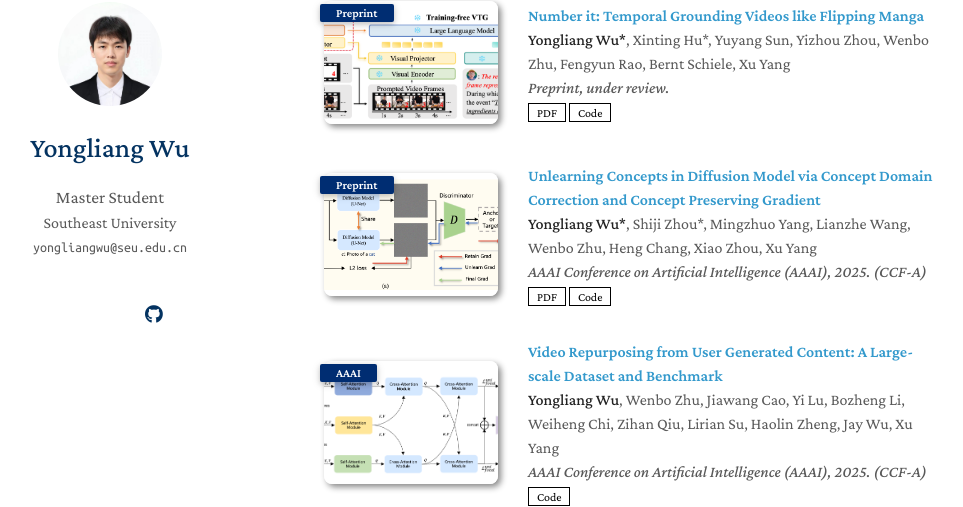
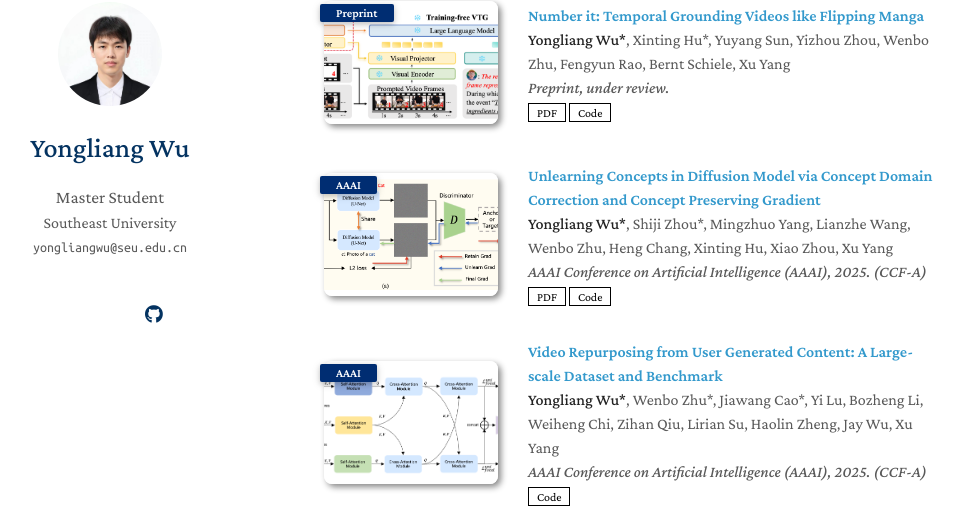
Before and after one commit to yongliang-wu/yongliang-wu.github.io, a Jekyll site: the page built from index.md, in a window 1280 px wide and 900 px high, scrolled down 601 px. Shown: the part 82-589 px from the top of the window, without its empty margins (166-1129 px from the left). Built offline with Jekyll 4.4.1, drawn with Linux system fonts in a browser that asks for light colours; nearby versions of some CDN libraries; a style sheet for code colours, icons or effects is not loaded; our own code applies the rules of GitHub Pages for plain Markdown files.

Commit message:
Update publications.yml

```diff
--- a/_data/publications.yml
+++ b/_data/publications.yml
@@ -9,15 +9,15 @@ main:
     image: ./assets/img/numpro.png
 
   - title: "Unlearning Concepts in Diffusion Model via Concept Domain Correction and Concept Preserving Gradient"
-    authors: "<strong>Yongliang Wu*</strong>, Shiji Zhou*, Mingzhuo Yang, Lianzhe Wang, Wenbo Zhu, Heng Chang, Xiao Zhou, Xu Yang"
-    conference_short: Preprint
+    authors: "<strong>Yongliang Wu*</strong>, Shiji Zhou*, Mingzhuo Yang, Lianzhe Wang, Wenbo Zhu, Heng Chang, Xinting Hu, Xiao Zhou, Xu Yang"
+    conference_short: AAAI
     conference: "AAAI Conference on Artificial Intelligence (AAAI), 2025. (CCF-A)"
     pdf: https://arxiv.org/abs/2405.15304
     code: https://github.com/yongliang-wu/unlearn-DoCo
     image: ./assets/img/unlearn.png
 
   - title: "Video Repurposing from User Generated Content: A Large-scale Dataset and Benchmark"
-    authors: "<strong>Yongliang Wu</strong>, Wenbo Zhu, Jiawang Cao, Yi Lu, Bozheng Li, Weiheng Chi, Zihan Qiu, Lirian Su, Haolin Zheng, Jay Wu, Xu Yang"
+    authors: "<strong>Yongliang Wu*</strong>, Wenbo Zhu*, Jiawang Cao*, Yi Lu, Bozheng Li, Weiheng Chi, Zihan Qiu, Lirian Su, Haolin Zheng, Jay Wu, Xu Yang"
     conference_short: AAAI
     conference: "AAAI Conference on Artificial Intelligence (AAAI), 2025. (CCF-A)"
     code: https://github.com/yongliang-wu/Repurpose
```
